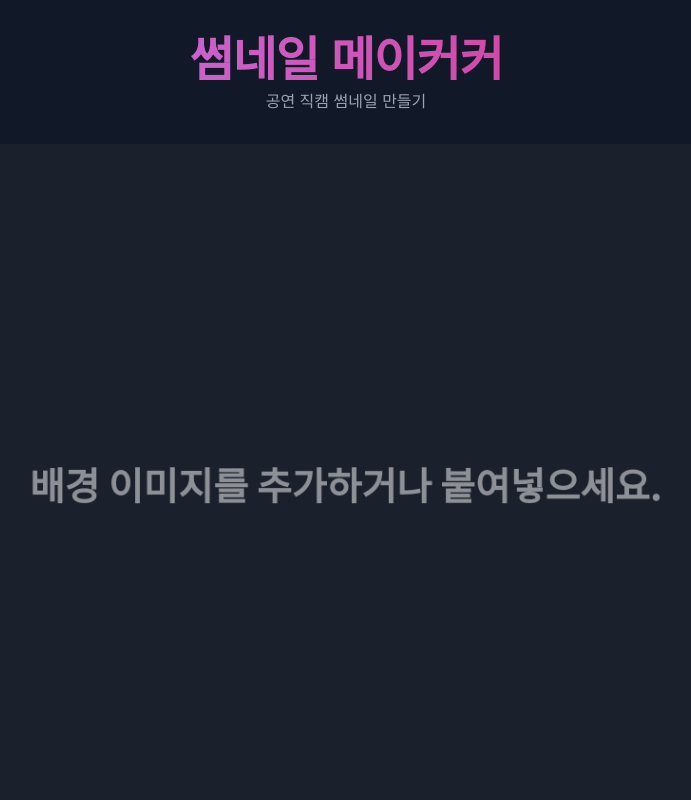
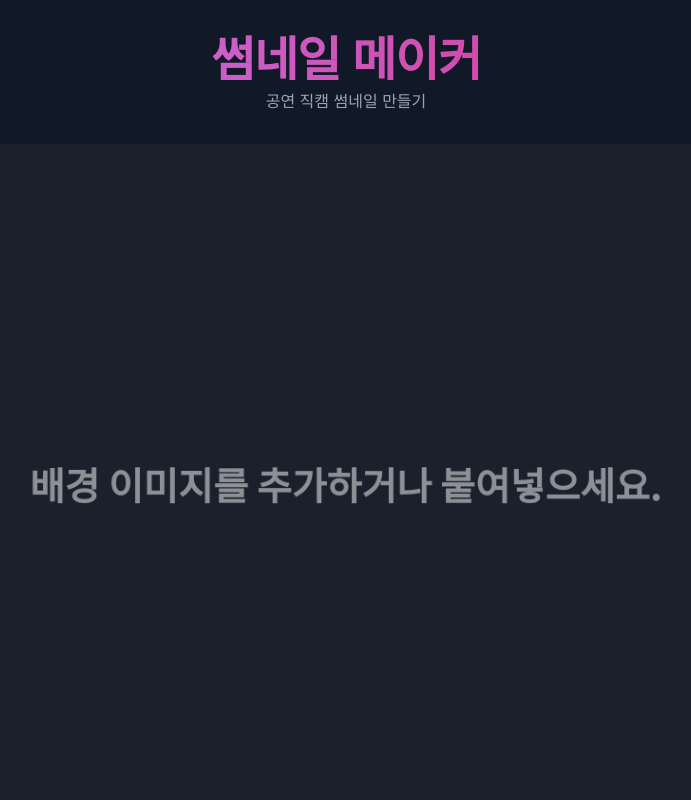
Before and after one commit to FEARNOT502/ytthumbnail, a plain HTML site: page index.html in a window 1280 px wide. Shown: the top 800 px of the page, without its empty margins (294-985 px from the left). Drawn offline with nearby package versions, Linux system fonts and the light colour scheme; a web font is replaced by a local one.

Commit message:
Update index.html

```diff
--- a/index.html
+++ b/index.html
@@ -30,7 +30,7 @@
 
     <div class="container mx-auto p-4 md:p-8">
         <header class="text-center mb-8">
-            <h1 class="text-4xl md:text-5xl font-bold tracking-tight bg-clip-text text-transparent bg-gradient-to-r from-purple-400 to-pink-600">썸네일 메이커커</h1>
+            <h1 class="text-4xl md:text-5xl font-bold tracking-tight bg-clip-text text-transparent bg-gradient-to-r from-purple-400 to-pink-600">썸네일 메이커</h1>
             <p class="text-gray-400 mt-2">공연 직캠 썸네일 만들기</p>
         </header>
 
```
